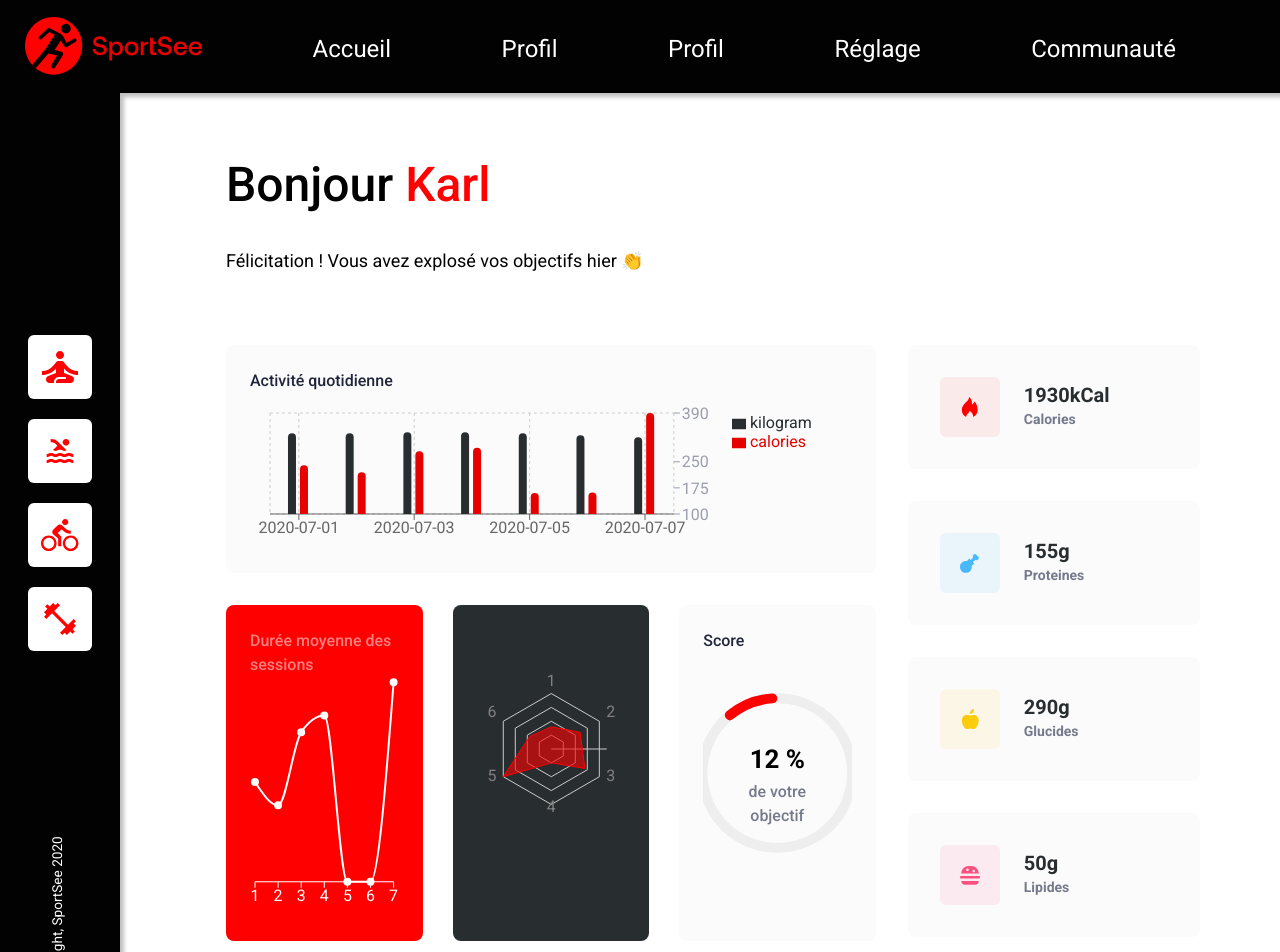
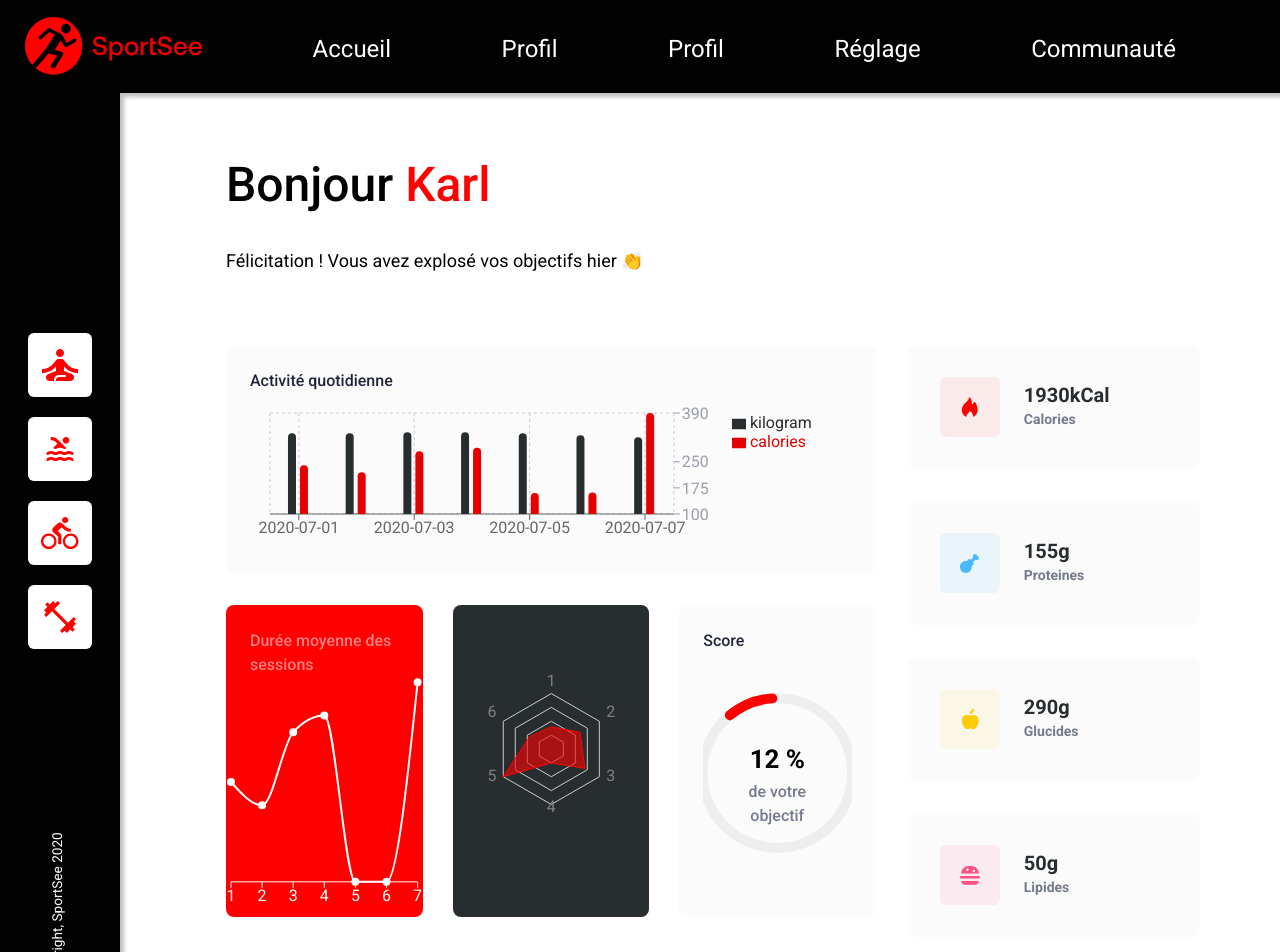
Before and after one commit to JeanBaptisteCalzia/SportSee-Front, a React (Vite) app: page /user/12 in a window 1280 px wide. Shown: the top 952 px of the page. Built offline with nearby package versions, Linux system fonts and the light colour scheme.

Commit message:
Remove axisLine for performance radar chart

```diff
--- a/src/components/AverageSessions/averageSessions.scss
+++ b/src/components/AverageSessions/averageSessions.scss
@@ -1,12 +1,13 @@
 .average-sessions {
   background-color: #ff0000;
-  padding: 1.5rem;
+  padding: 1.5rem 0 0 0;
   position: relative;
   border-radius: 8px 8px;
 
   h2 {
     opacity: 0.5;
     color: white;
+    padding-left: 1.5rem;
   }
 
   .custom-tooltip {
--- a/src/components/Performance/index.jsx
+++ b/src/components/Performance/index.jsx
@@ -16,7 +16,7 @@
         <RadarChart cx="50%" cy="50%" data={data[0].data}>
           <PolarGrid radialLines={false} />
           <PolarAngleAxis dataKey="kind" />
-          <PolarRadiusAxis tick={false} hide={true} />
+          <PolarRadiusAxis tick={false} hide={true} axisLine={false} />
           <Radar
             dataKey="value"
             stroke="#FF0101"
```
